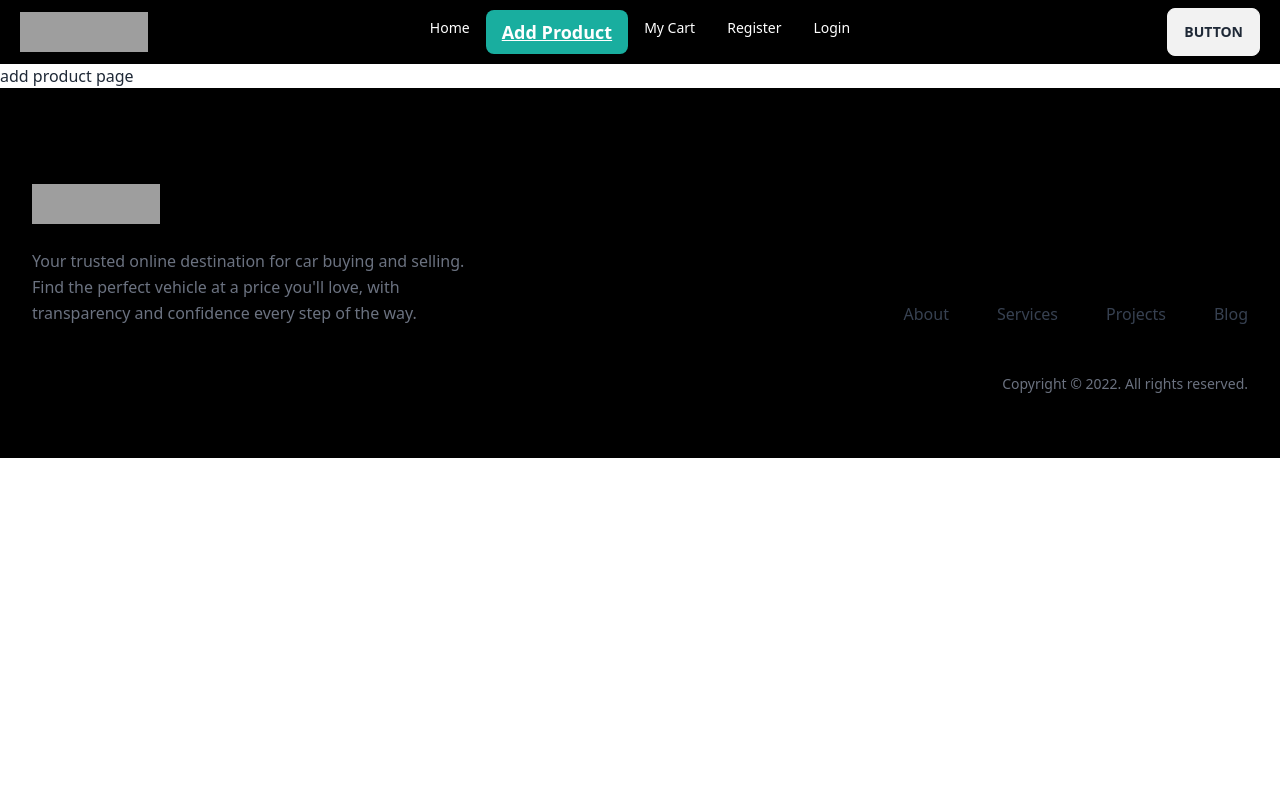
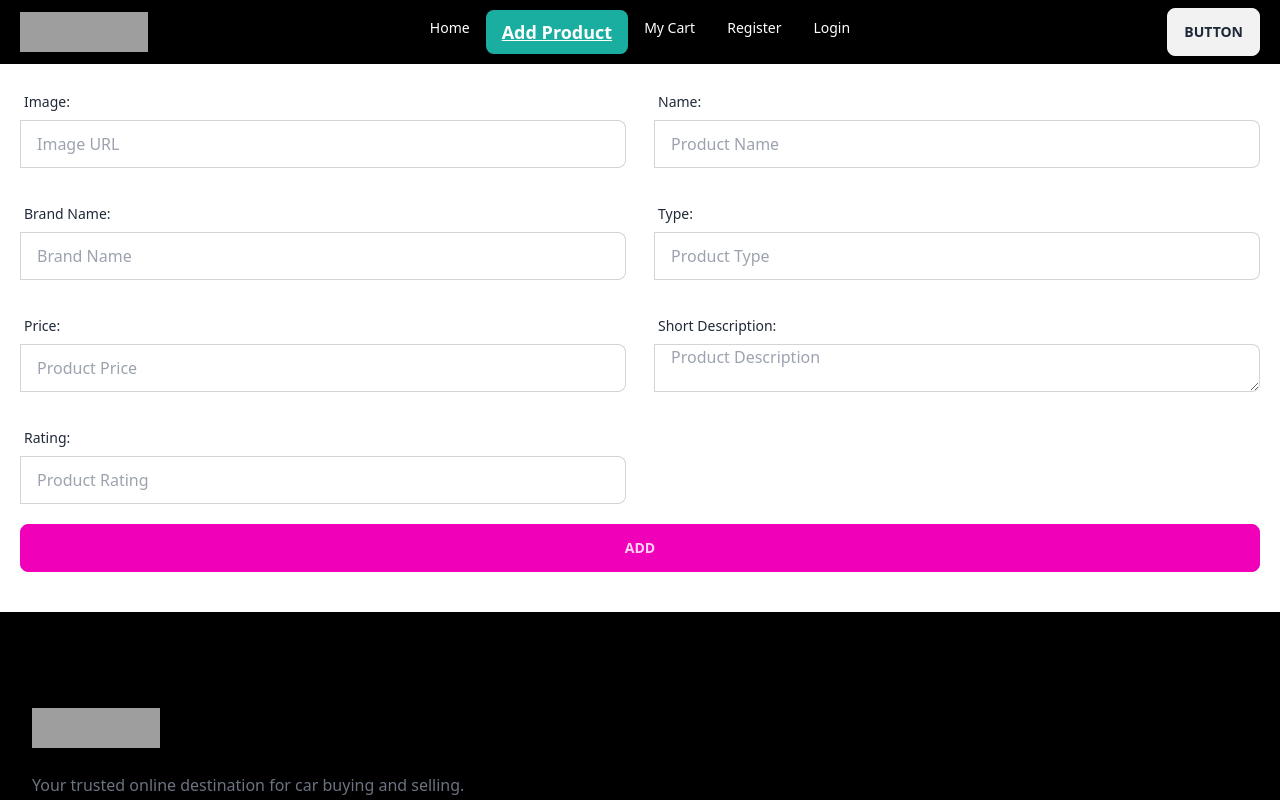
Before and after one commit to Shahin992/TrueCar-Client, a React (Vite) app: page /addProduct in a window 1280 px wide. Shown: the top 800 px of the page. Built offline with nearby package versions, Linux system fonts and the light colour scheme; grey boxes are pictures that could not be loaded.

Commit message:
commit with add product form

```diff
--- a/src/Components/AddProduct/AddProduct.jsx
+++ b/src/Components/AddProduct/AddProduct.jsx
@@ -1,9 +1,104 @@
 const AddProduct = () => {
-    return (
-        <div>
-            <h3>add product page</h3>
+  return (
+    <div className="max-w-7xl p-5 mx-auto">
+      <form>
+        <div className="w-full">
+
+
+          <div className="grid grid-cols-2 gap-7">
+          <div className="form-control">
+    <label className="label">
+      <span className="label-text">Image:</span>
+    </label>
+    <label className="input-group">
+      <input
+        type="text"
+        placeholder="Image URL"
+        className="w-full input input-bordered"
+      />
+    </label>
+  </div>
+  <div className="form-control">
+    <label className="label">
+      <span className="label-text">Name:</span>
+    </label>
+    <label className="input-group">
+      <input
+        type="text"
+        placeholder="Product Name"
+        className="w-full input input-bordered"
+      />
+    </label>
+
+  </div>
+  <div className="form-control">
+    <label className="label">
+      <span className="label-text">Brand Name:</span>
+    </label>
+    <label className="input-group">
+      <input
+        type="text"
+        placeholder="Brand Name"
+        className="w-full input input-bordered"
+      />
+    </label>
+  </div>
+  <div className="form-control">
+    <label className="label">
+      <span className="label-text">Type:</span>
+    </label>
+    <label className="input-group">
+      <input
+        type="text"
+        placeholder="Product Type"
+        className="w-full input input-bordered"
+      />
+    </label>
+  </div>
+  <div className="form-control">
+    <label className="label">
+      <span className="label-text">Price:</span>
+    </label>
+    <label className="input-group">
+      <input
+        type="text"
+        placeholder="Product Price"
+        className="w-full input input-bordered"
+      />
+    </label>
+  </div>
+  <div className="form-control">
+    <label className="label">
+      <span className="label-text">Short Description:</span>
+    </label>
+    <label className="input-group">
+      <textarea
+        placeholder="Product Description"
+        className="w-full input input-bordered"
+      ></textarea>
+    </label>
+  </div>
+  <div className="form-control">
+    <label className="label">
+      <span className="label-text">Rating:</span>
+    </label>
+    <label className="input-group">
+      <input
+        type="text"
+        placeholder="Product Rating"
+        className="w-full input input-bordered"
+      />
+    </label>
+  </div>
+
+          </div>
+
+
         </div>
-    );
+        <button className="w-full btn btn-secondary my-5" type="submit">Add</button>
+      </form>
+    </div>
+  );
 };
 
 export default AddProduct;
```
